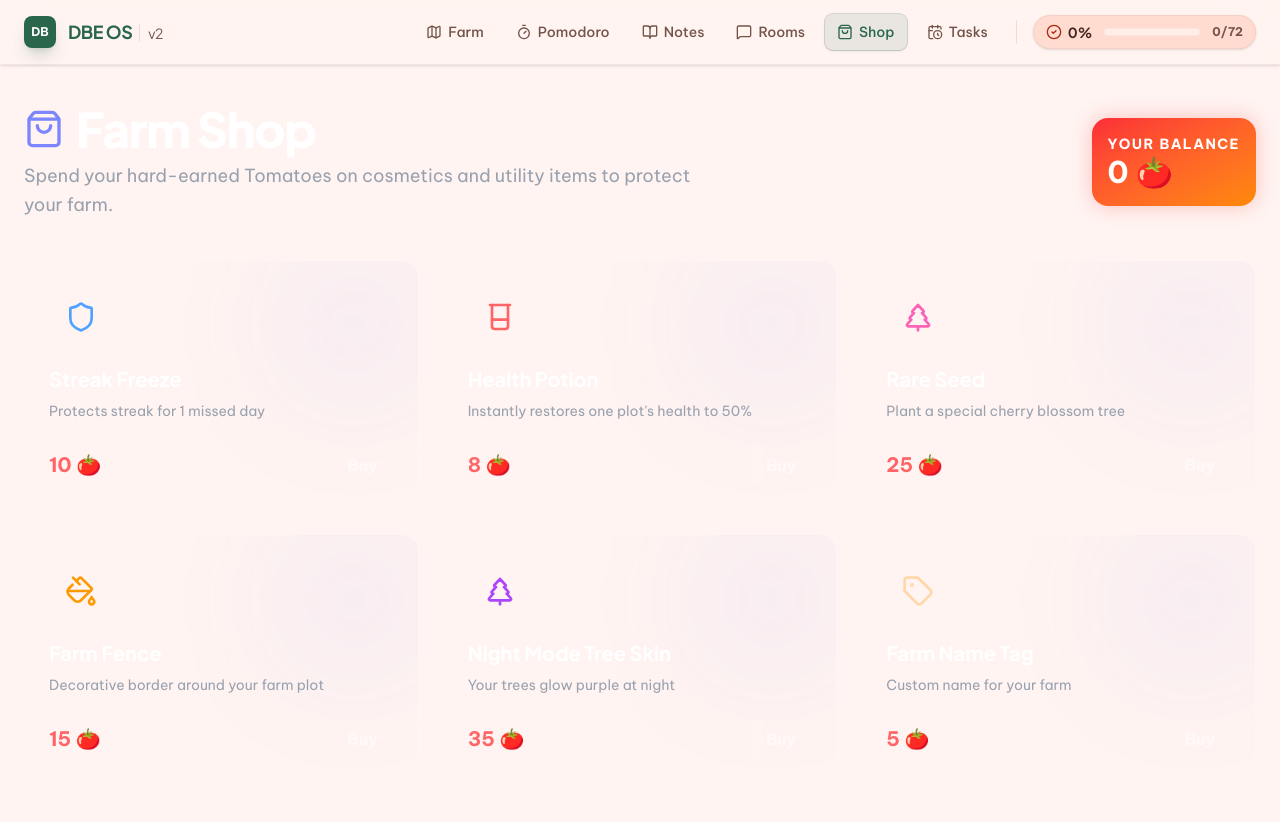
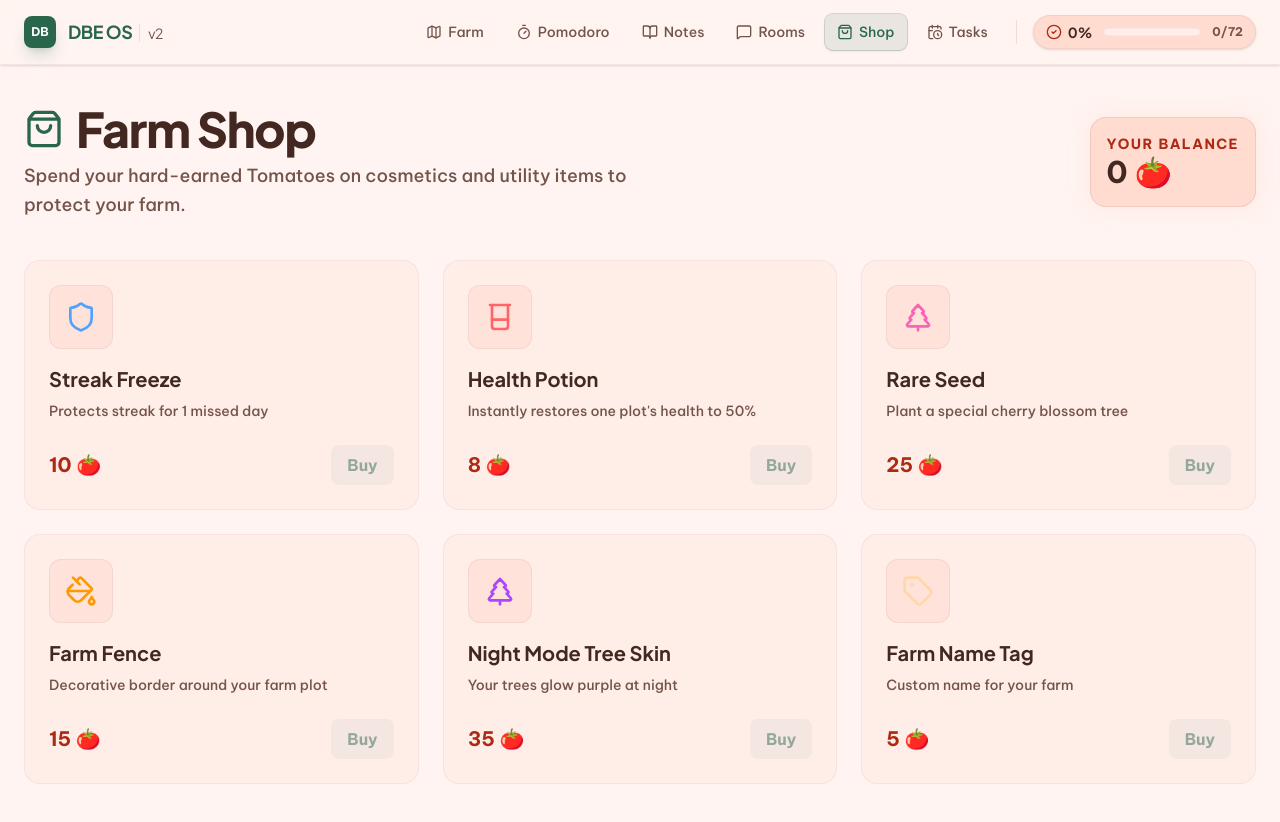
Before and after one commit to Ishaan-jha-dev/dbe-os, a Next.js app: page /shop in a window 1280 px wide. Built offline with nearby package versions, Linux system fonts and the light colour scheme.

Commit message:
style(shop): apply unified palette to shop items

```diff
--- a/src/app/shop/page.tsx
+++ b/src/app/shop/page.tsx
@@ -27,34 +27,34 @@ export default function Shop() {
     <div className="space-y-10 animate-in fade-in slide-in-from-bottom-4 duration-700">
       <header className="flex flex-col md:flex-row justify-between items-start md:items-center gap-4">
         <div>
-          <h1 className="text-4xl sm:text-5xl font-extrabold tracking-tight text-white flex items-center gap-3">
-            <ShoppingBag className="w-10 h-10 text-indigo-400" /> Farm Shop
+          <h1 className="text-4xl sm:text-5xl font-extrabold tracking-tight text-on-surface flex items-center gap-3 font-headline">
+            <ShoppingBag className="w-10 h-10 text-primary" /> Farm Shop
           </h1>
-          <p className="text-gray-400 text-lg max-w-2xl leading-relaxed mt-2">
+          <p className="text-on-surface-variant text-lg max-w-2xl leading-relaxed mt-2 font-medium">
             Spend your hard-earned Tomatoes on cosmetics and utility items to protect your farm.
           </p>
         </div>
-        <div className="bg-gradient-to-br from-red-500 to-orange-400 p-4 rounded-2xl shadow-[0_0_20px_rgba(239,68,68,0.3)]">
-          <p className="text-white font-bold text-sm tracking-widest uppercase">Your Balance</p>
-          <p className="text-3xl font-black text-white">{tomatoesBalance} 🍅</p>
+        <div className="bg-surface-container-high border border-outline-variant/30 p-4 rounded-2xl shadow-[0_0_20px_rgba(255,219,208,0.5)]">
+          <p className="text-secondary font-bold text-sm tracking-widest uppercase">Your Balance</p>
+          <p className="text-3xl font-black text-on-surface">{tomatoesBalance} 🍅</p>
         </div>
       </header>
 
       <div className="grid grid-cols-1 md:grid-cols-2 lg:grid-cols-3 gap-6">
         {shopItems.map((item) => (
-          <div key={item.name} className="glass-panel p-6 rounded-2xl border border-white/10 hover:border-indigo-500/30 transition-all group relative overflow-hidden">
-            <div className="absolute top-0 right-0 w-32 h-32 bg-indigo-500/10 rounded-full blur-3xl -z-10 group-hover:bg-indigo-500/20 transition-all" />
-            <div className="w-16 h-16 bg-white/5 rounded-xl flex items-center justify-center mb-4 border border-white/10">
+          <div key={item.name} className="bg-surface-container-low p-6 rounded-2xl border border-outline-variant/15 hover:border-primary/30 hover:shadow-sm transition-all group relative overflow-hidden">
+            <div className="absolute top-0 right-0 w-32 h-32 bg-primary/10 rounded-full blur-3xl -z-10 group-hover:bg-primary/20 transition-all" />
+            <div className="w-16 h-16 bg-surface-container rounded-xl flex items-center justify-center mb-4 border border-outline-variant/20">
               {item.icon}
             </div>
-            <h3 className="text-xl font-bold text-white mb-2">{item.name}</h3>
-            <p className="text-sm text-gray-400 mb-6">{item.effect}</p>
+            <h3 className="text-xl font-bold text-on-surface mb-2 font-headline">{item.name}</h3>
+            <p className="text-sm text-on-surface-variant mb-6 font-medium">{item.effect}</p>
             <div className="flex items-center justify-between mt-auto">
-              <span className="text-xl font-bold text-red-400">{item.cost} 🍅</span>
+              <span className="text-xl font-bold text-secondary">{item.cost} 🍅</span>
               <button
                 onClick={() => handlePurchase(item.name, item.cost)}
                 disabled={tomatoesBalance < item.cost}
-                className="px-4 py-2 bg-white/10 hover:bg-white/20 disabled:opacity-50 disabled:hover:bg-white/10 text-white font-bold rounded-lg transition-all"
+                className="px-4 py-2 bg-primary/10 hover:bg-primary/20 disabled:opacity-50 disabled:hover:bg-primary/10 text-primary font-bold rounded-lg transition-all"
               >
                 Buy
               </button>
```
